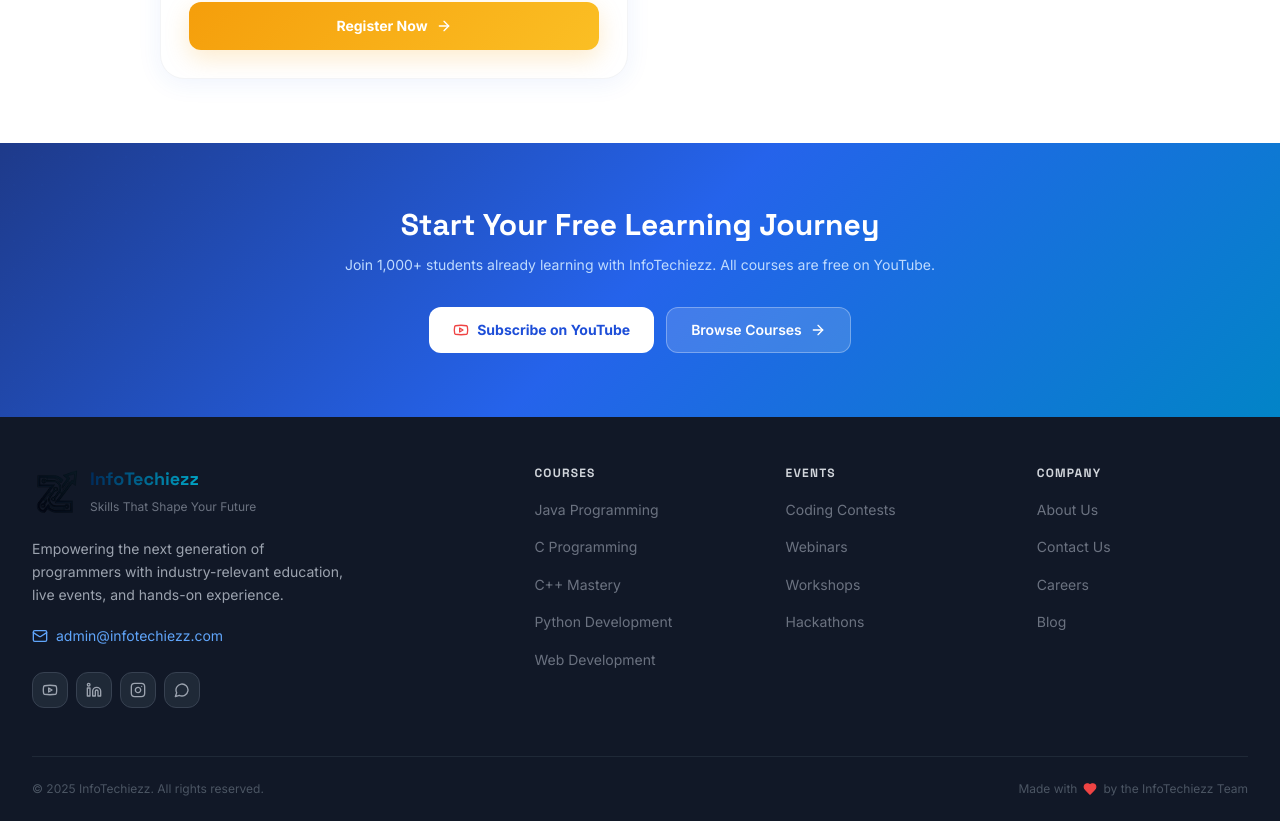
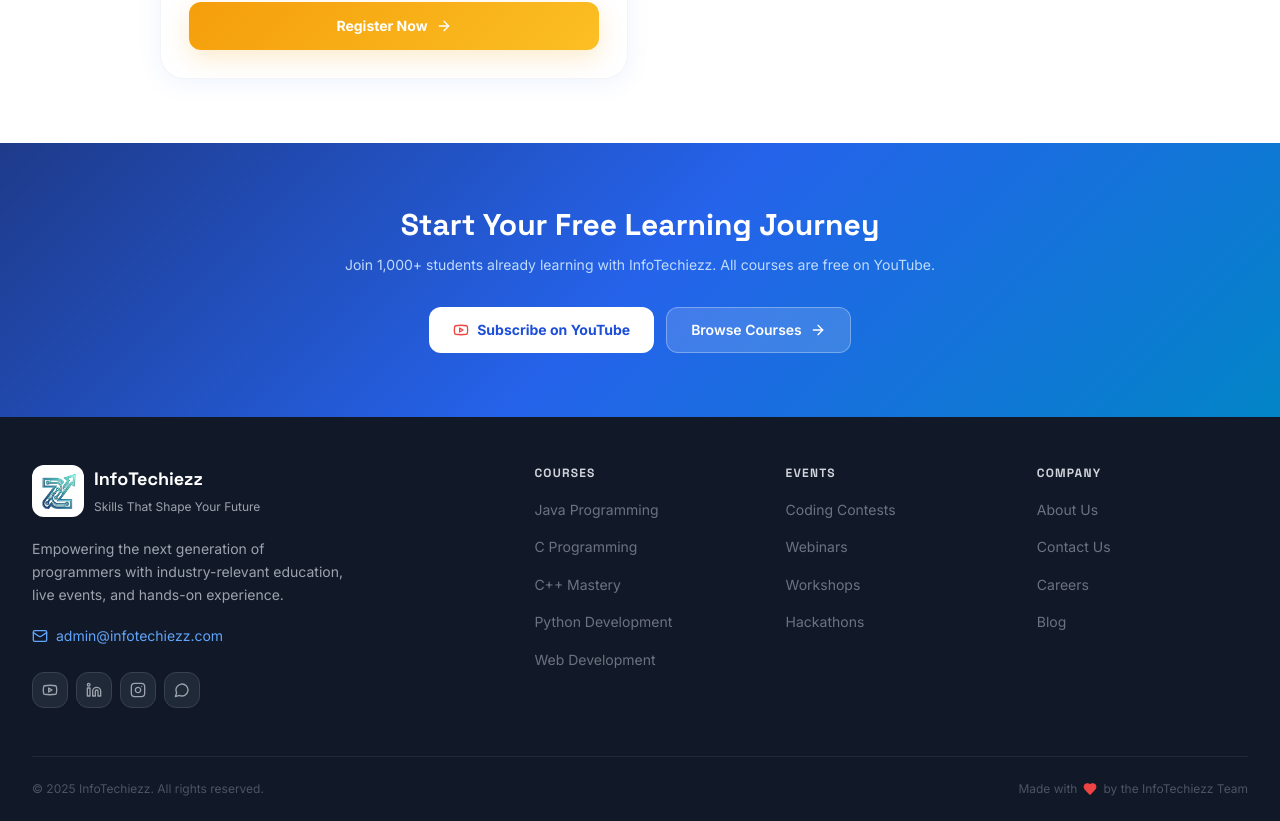
Before and after one commit to Pragadeeshwaran-007/Info-Techiezz, a React (Vite) app: page /events in a window 1280 px wide. Shown: the part 1343-2164 px from the top of the page. Built offline with nearby package versions, Linux system fonts and the light colour scheme; the HTML template or start-up script is replaced by a standard one.

Commit message:
footer update

```diff
--- a/src/components/Footer.tsx
+++ b/src/components/Footer.tsx
@@ -103,13 +103,15 @@
             {/* Brand */}
             <div className="lg:col-span-2">
               <div
-                className="flex items-center gap-2.5 mb-5 cursor-pointer"
+                className="flex items-center gap-2.5 mb-5 cursor-pointer group"
                 onClick={() => handleLink('#home')}
               >
-                <img src={logo} alt="InfoTechiezz" className="h-12 w-12 object-contain mix-blend-multiply" />
+                <div className="bg-white p-1.5 rounded-xl shadow-sm transition-transform group-hover:scale-105">
+                  <img src={logo} alt="InfoTechiezz" className="h-10 w-10 object-contain mix-blend-multiply" />
+                </div>
                 <div>
-                  <span className="font-display text-lg font-black bg-clip-text text-transparent bg-gradient-to-r from-[#002B5B] to-[#00E5FF] block">InfoTechiezz</span>
-                  <span className="text-xs text-gray-500">Skills That Shape Your Future</span>
+                  <span className="font-display text-lg font-black text-white block">InfoTechiezz</span>
+                  <span className="text-xs text-gray-400">Skills That Shape Your Future</span>
                 </div>
               </div>
               <p className="text-sm text-gray-400 mb-5 max-w-xs leading-relaxed">
```
